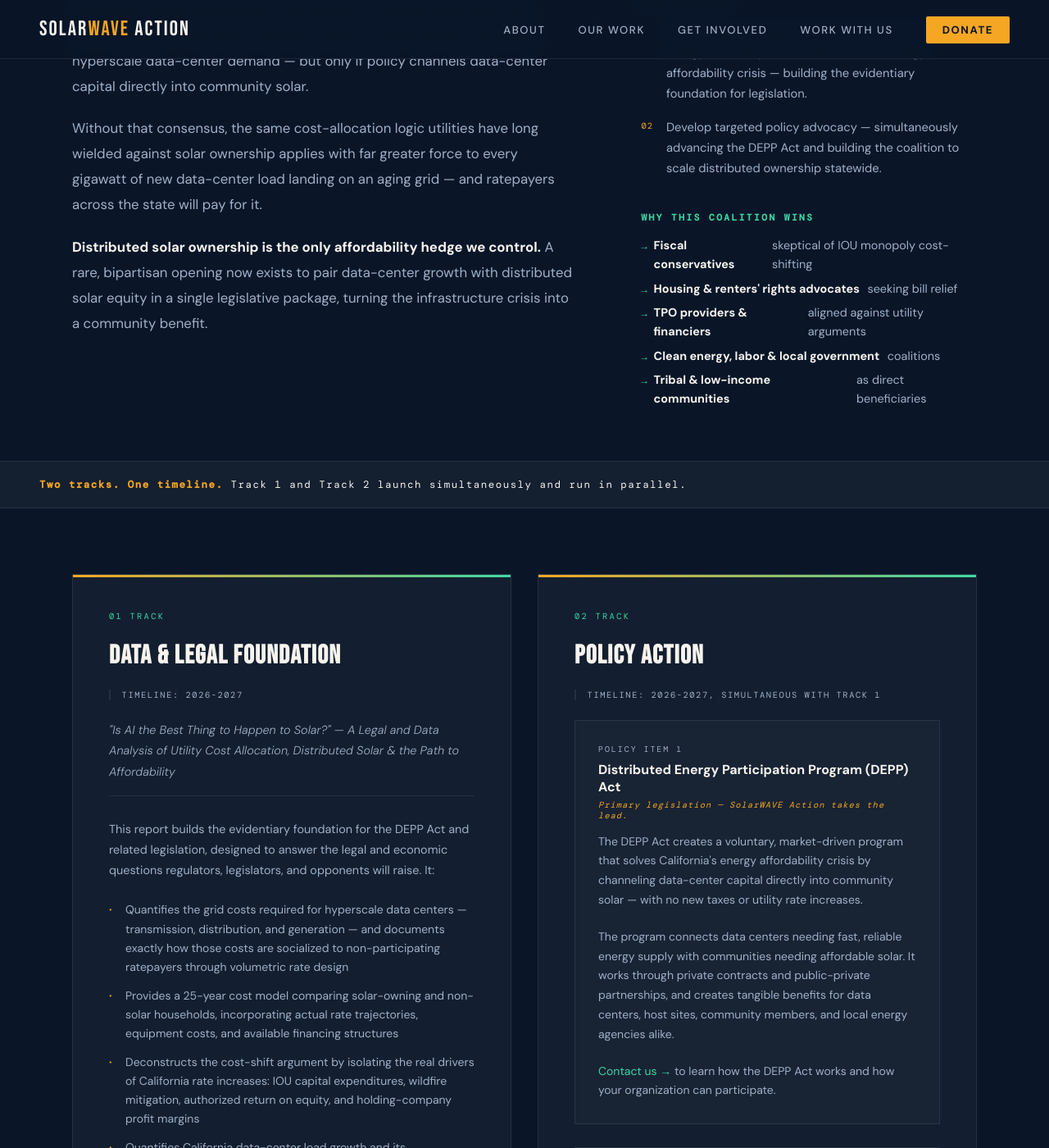
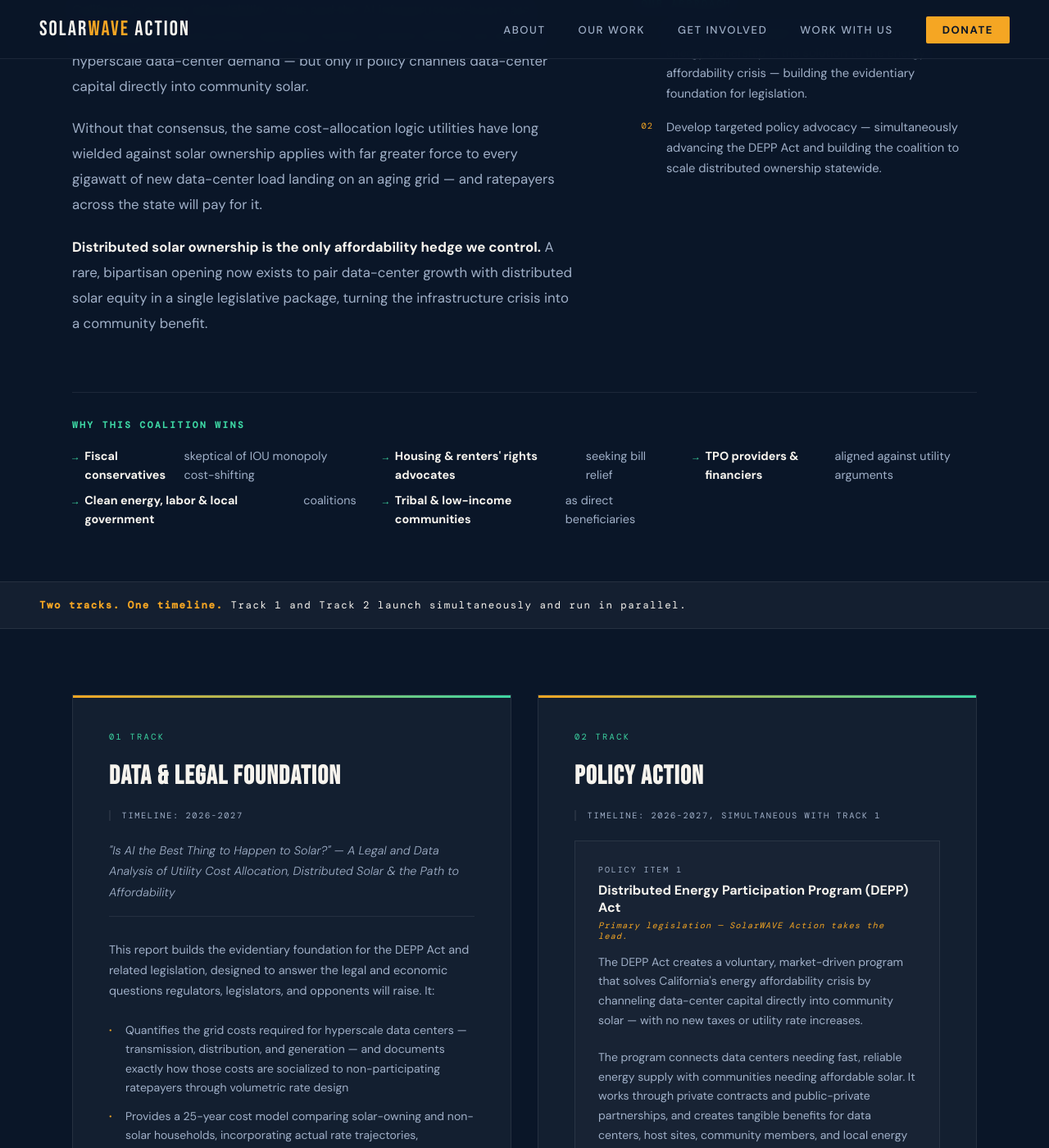
Before and after one commit to SolarWAVE-Action/solarwave-website, a Jekyll site: the page built from projects/projects.html, in a window 1280 px wide and 1400 px high, scrolled down 723 px. Shown: the whole window at 82% size. Built offline with Jekyll 4.4.1, drawn with Linux system fonts in a browser that asks for light colours.

Commit message:
trying other coalition configuration

```diff
--- a/projects/projects.html
+++ b/projects/projects.html
@@ -105,9 +105,20 @@
     padding-top: 0.2em;
   }
 
+  .coalition-section {
+    border-top: 1px solid var(--border);
+    margin-top: 3rem; padding-top: 2rem;
+  }
+
+  .coalition-section h3 {
+    font-family: 'DM Mono', monospace;
+    font-size: 0.7rem; letter-spacing: 0.22em; text-transform: uppercase;
+    color: var(--accent); margin-bottom: 1.25rem;
+  }
+
   .coalition-list {
     list-style: none; padding: 0; margin: 0;
-    display: flex; flex-direction: column; gap: 0.4rem;
+    display: grid; grid-template-columns: repeat(3, 1fr); gap: 0.5rem 2rem;
   }
 
   .coalition-list li {
@@ -122,7 +133,7 @@
     flex-shrink: 0;
   }
 
-  .coalition-list li strong { color: var(--white); margin-right: 0.1rem; }
+  .coalition-list li strong { color: var(--white); }
 
   /* ─── TRACKS BANNER ─── */
   .tracks-banner {
@@ -326,7 +337,9 @@
           </li>
         </ul>
       </div>
-      <div class="meta-block">
+    </div>
+  </div>
+  <div class="coalition-section">
     <h3>Why This Coalition Wins</h3>
     <ul class="coalition-list">
       <li><strong>Fiscal conservatives</strong> skeptical of IOU monopoly cost-shifting</li>
@@ -335,8 +348,6 @@
       <li><strong>Clean energy, labor &amp; local government</strong> coalitions</li>
       <li><strong>Tribal &amp; low-income communities</strong> as direct beneficiaries</li>
     </ul>
-      </div>
-    </div>
   </div>
 </section>
 
```
Lines whose indentation alone changed are shown as unchanged.
